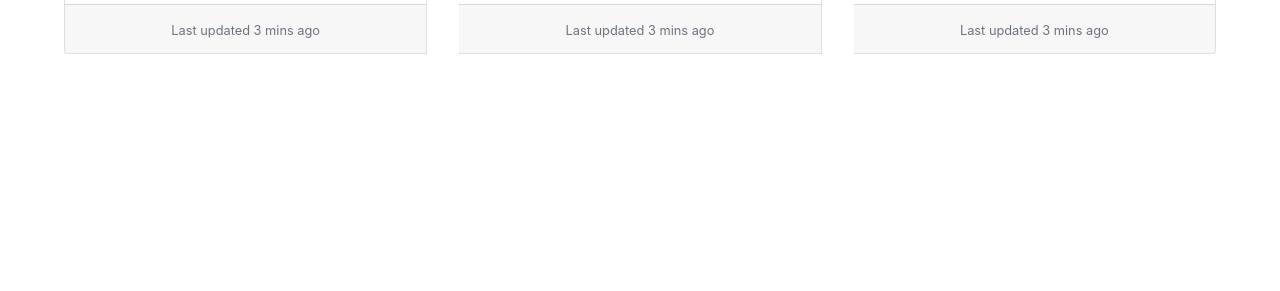
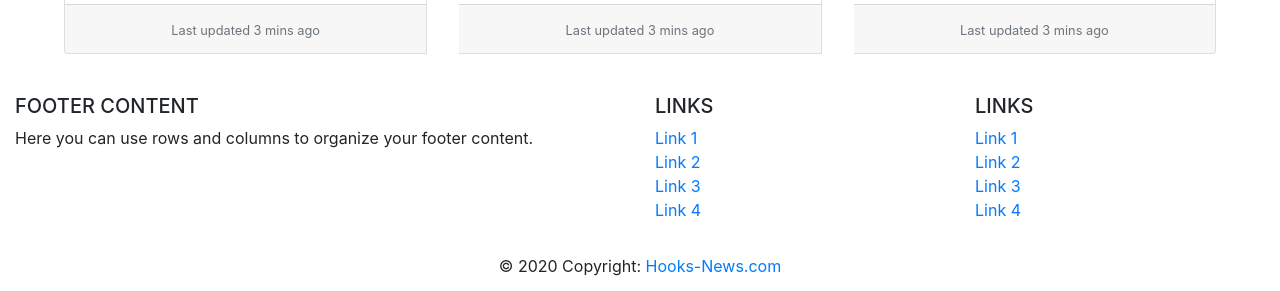
Before and after one commit to StephenHubbard/fake-news, a React (Create React App) app: page / in a window 1280 px wide. Shown: the part 1134-1425 px from the top of the page. Before the commit the page ends 1204 px from the top, so only its background shows below. Built offline with nearby package versions, Linux system fonts and the light colour scheme.

Commit message:
bootstrap template in place and basic back end set up

```diff
--- a/src/App.js
+++ b/src/App.js
@@ -1,6 +1,8 @@
 import React from 'react';
 import Header from './Components/Header';
 import Routes from './Routes';
+import Footer from './Components/Footer';
+
 
 
 
@@ -8,6 +10,7 @@
   <div className="App">
     <Header />
     {Routes}
+    <Footer />
   </div>
 );
 
--- /dev/null
+++ b/src/Components/Footer.js
@@ -0,0 +1,78 @@
+import React from 'react';
+
+import '../App.css';
+
+function Footer() {
+
+	return (
+        <div>
+        <footer className="page-footer font-small pt-4">
+
+            <div className="container-fluid text-center text-md-left">
+
+                <div className="row">
+
+                <div className="col-md-6 mt-md-0 mt-3">
+
+                    <h5 className="text-uppercase">Footer Content</h5>
+                    <p>Here you can use rows and columns to organize your footer content.</p>
+
+                </div>
+
+                <hr className="clearfix w-100 d-md-none pb-3" />
+
+                <div className="col-md-3 mb-md-0 mb-3">
+
+                    <h5 className="text-uppercase">Links</h5>
+
+                    <ul className="list-unstyled">
+                    <li>
+                        <a href="#!">Link 1</a>
+                    </li>
+                    <li>
+                        <a href="#!">Link 2</a>
+                    </li>
+                    <li>
+                        <a href="#!">Link 3</a>
+                    </li>
+                    <li>
+                        <a href="#!">Link 4</a>
+                    </li>
+                    </ul>
+
+                </div>
+
+                <div className="col-md-3 mb-md-0 mb-3">
+
+                    <h5 className="text-uppercase">Links</h5>
+
+                    <ul className="list-unstyled">
+                    <li>
+                        <a href="#!">Link 1</a>
+                    </li>
+                    <li>
+                        <a href="#!">Link 2</a>
+                    </li>
+                    <li>
+                        <a href="#!">Link 3</a>
+                    </li>
+                    <li>
+                        <a href="#!">Link 4</a>
+                    </li>
+                    </ul>
+
+                </div>
+
+
+            </div>
+
+            <div className="footer-copyright text-center py-3">© 2020 Copyright:
+                <a href="https://mdbootstrap.com/education/bootstrap/"> Hooks-News.com</a>
+            </div>
+            </div>
+        </footer>
+        </div>
+	);
+}
+
+export default Footer;
```
